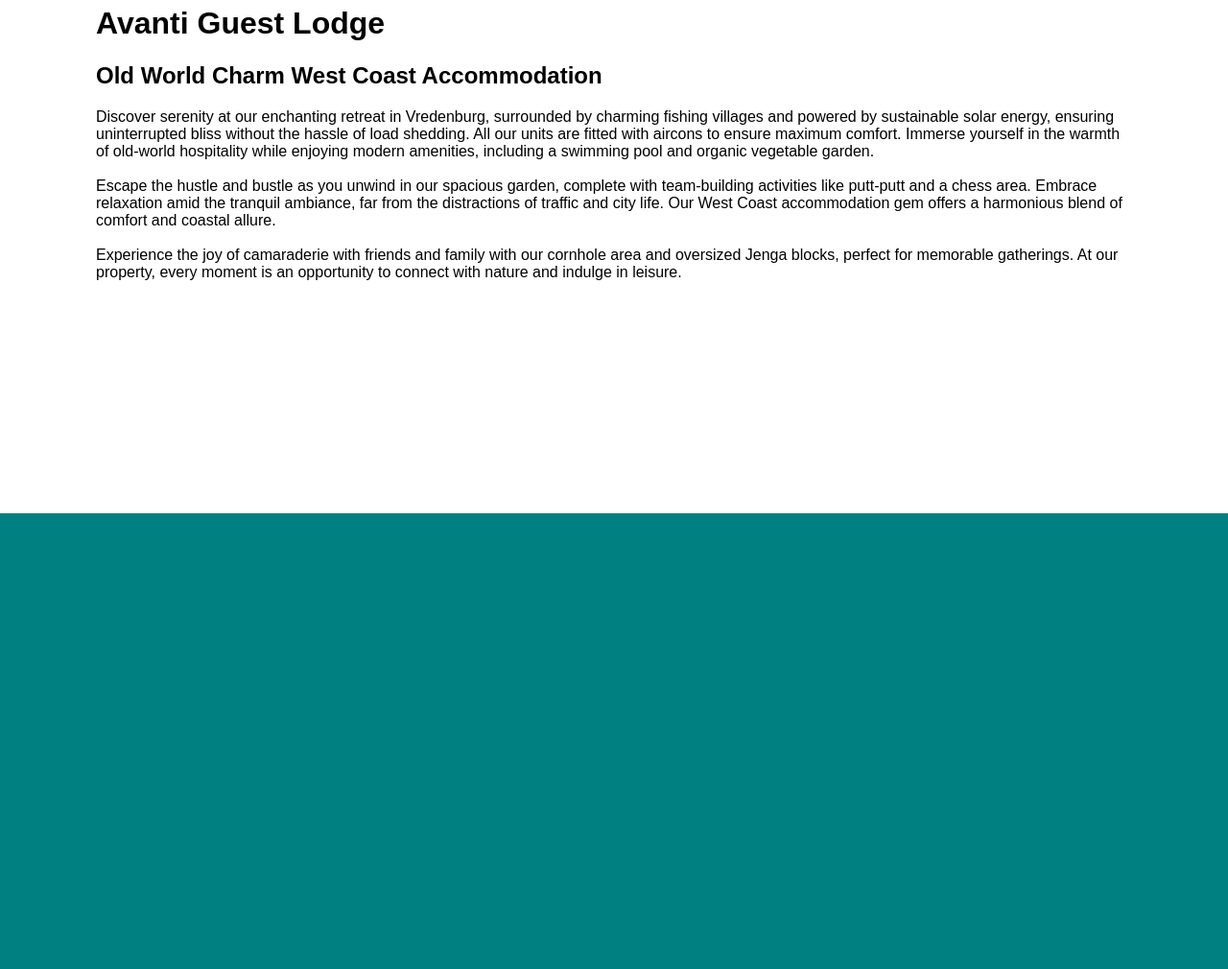
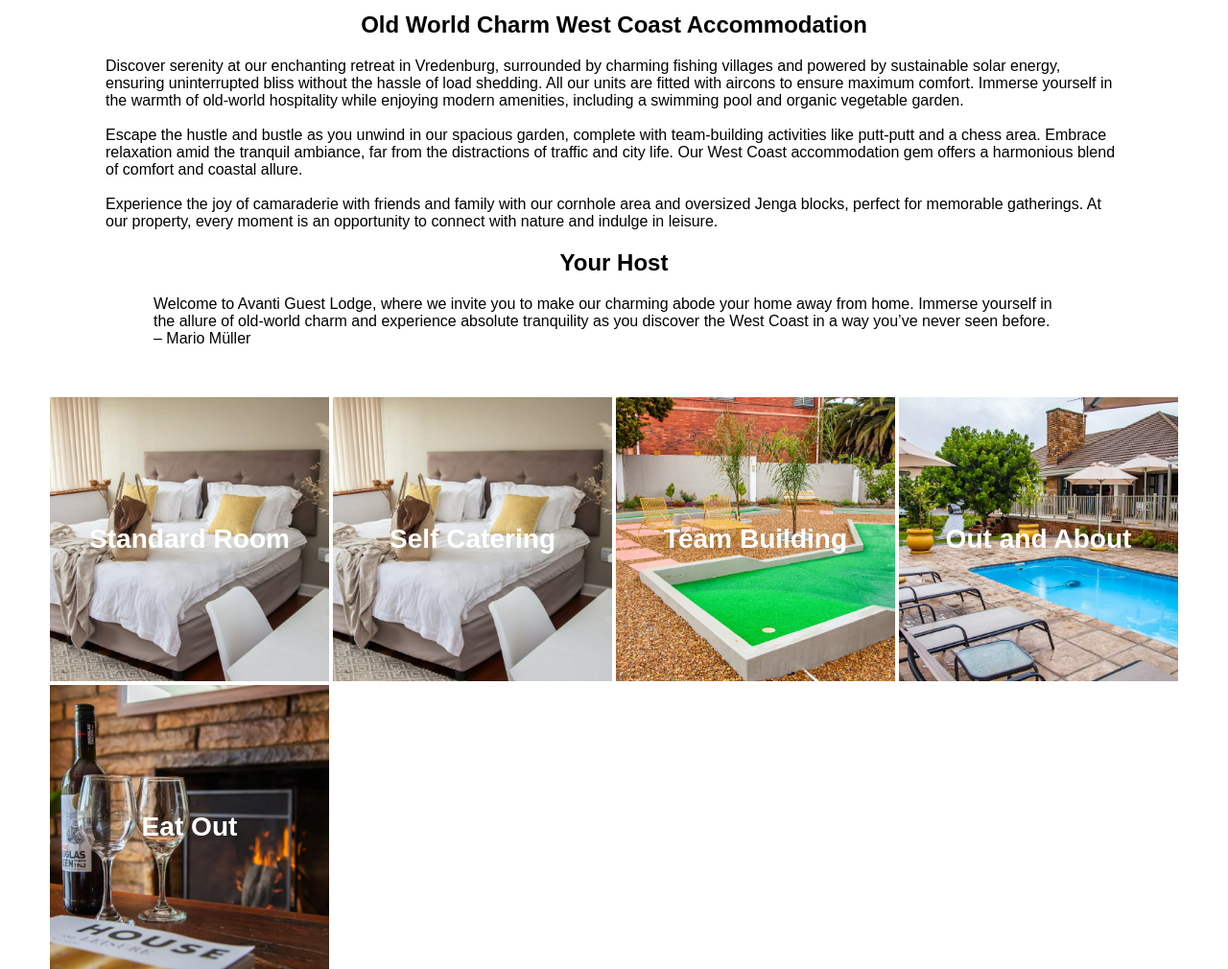
Before and after one commit to Starmarkus/Avanti-Lodge, a plain HTML site: page index.html in a window 1280 px wide. Shown: the part 1143-2153 px from the top of the page at 96% size. Before the commit the page ends 1678 px from the top, so only its background shows below. Drawn offline with Linux system fonts and the light colour scheme.

Commit message:
Knock Knock

```diff
--- a/index.css
+++ b/index.css
@@ -78,8 +78,84 @@ body {
     padding-right: 50px;
   }
 
-  .avantiGuestLodgeDiv{
+ .avantiGuestLodgeDiv {
+  display: flex;
+  flex-direction: column;
+  align-items: center; /* or center if you want it centered horizontally */
+  padding-top: 20px;
+  padding-bottom: 20px;
+  padding-left: 60px;
+  padding-right: 60px;
+  gap: 10px; /* space between items */
+}
 
-    padding: 50px;
+.avantiGuestLodgeDiv h1,
+.avantiGuestLodgeDiv h2,
+.avantiGuestLodgeDiv p {
+  margin: 0; /* optional: remove default margins */
+  padding: 0;
+  padding-bottom: 5px;
+  margin-bottom: 5px;
+}
 
-  }
+.roomBlockSelectionWrapper {
+  display: grid;
+  grid-template-columns: repeat(auto-fit, minmax(250px, 1fr));
+  gap: 0;
+  height: 600px;
+  margin-top: 20px;
+  margin-bottom: 20px;
+  overflow: hidden; /* prevents overflow */
+
+}
+
+.roomSelectionBanner {
+  position: relative;
+  display: flex;
+  align-items: center;
+  justify-content: center;
+  text-decoration: none;
+  color: white;
+  font-size: 1.5rem;
+  font-weight: bold;
+  background-size: cover;
+  background-position: center;
+  transition: transform 0.3s, opacity 0.3s, border 0.3s;
+  height: 100%;
+  box-sizing: border-box;
+  border: 2px solid transparent; /* Default border */
+  background-clip: padding-box;
+  position: relative;
+  z-index: 1;
+  isolation: isolate; /* ensures hover layer stacks above neighbors */
+}
+
+.roomSelectionBanner::before {
+  content: '';
+  position: absolute;
+  top: 0; left: 0;
+  width: 100%; height: 100%;
+  background-color: rgba(0, 0, 0, 0); /* default no dark */
+  transition: background-color 0.3s ease-in-out;
+  z-index: 1;
+}
+
+.roomSelectionBanner:hover::before {
+  background-color: rgba(0, 0, 0, 0.4); /* darken on hover */
+}
+
+.roomSelectionBanner h3 {
+  position: relative;
+  z-index: 2; /* keep text above dark overlay */
+  margin: 0;
+}
+
+.roomSelectionBanner:hover {
+  transform: scale(1.02);
+  border: 2px solid orange; /* <- choose your own color */
+  z-index: 2;
+}
+
+* {
+  box-sizing: border-box;
+}
--- a/index.html
+++ b/index.html
@@ -42,11 +42,33 @@ Escape the hustle and bustle as you unwind in our spacious garden, complete with
 <br>
 Experience the joy of camaraderie with friends and family with our cornhole area and oversized Jenga blocks, perfect for memorable gatherings. At our property, every moment is an opportunity to connect with nature and indulge in leisure.
   </p>
+
+  <h2>Your Host</h2>
+
+  <p style="padding-left: 50px; padding-right: 50px;">
+Welcome to Avanti Guest Lodge, where we invite you to make our charming abode your home away from home. Immerse yourself in the allure of old-world charm and experience absolute tranquility as you discover the West Coast in a way you’ve never seen before.
+<br>– Mario Müller
+  </p>
   </div>
 
-
-
-
+  <!-- Room Block Selection Wrapper -->
+    <div class="roomBlockSelectionWrapper">
+      <a href="standard.html" class="roomSelectionBanner" style="background-image: url('images/IndexWelcomeDivImages/bag-on-bed.jpg');">
+        <h3>Standard Room</h3>
+      </a>
+      <a href="selfcatering.html" class="roomSelectionBanner" style="background-image: url('images/IndexWelcomeDivImages/bag-on-bed.jpg');">
+        <h3>Self Catering</h3>
+      </a>
+      <a href="teambuilding.html" class="roomSelectionBanner" style="background-image: url('images/IndexWelcomeDivImages/golf-corse.jpg');">
+        <h3>Team Building</h3>
+      </a>
+      <a href="outandabout.html" class="roomSelectionBanner" style="background-image: url('images/IndexWelcomeDivImages/front-of-house.jpg');">
+        <h3>Out and About</h3>
+      </a>
+      <a href="eatout.html" class="roomSelectionBanner" style="background-image: url('images/IndexWelcomeDivImages/wineglasses.jpg');">
+        <h3>Eat Out</h3>
+      </a>
+    </div>
 
 
   </div>
```
